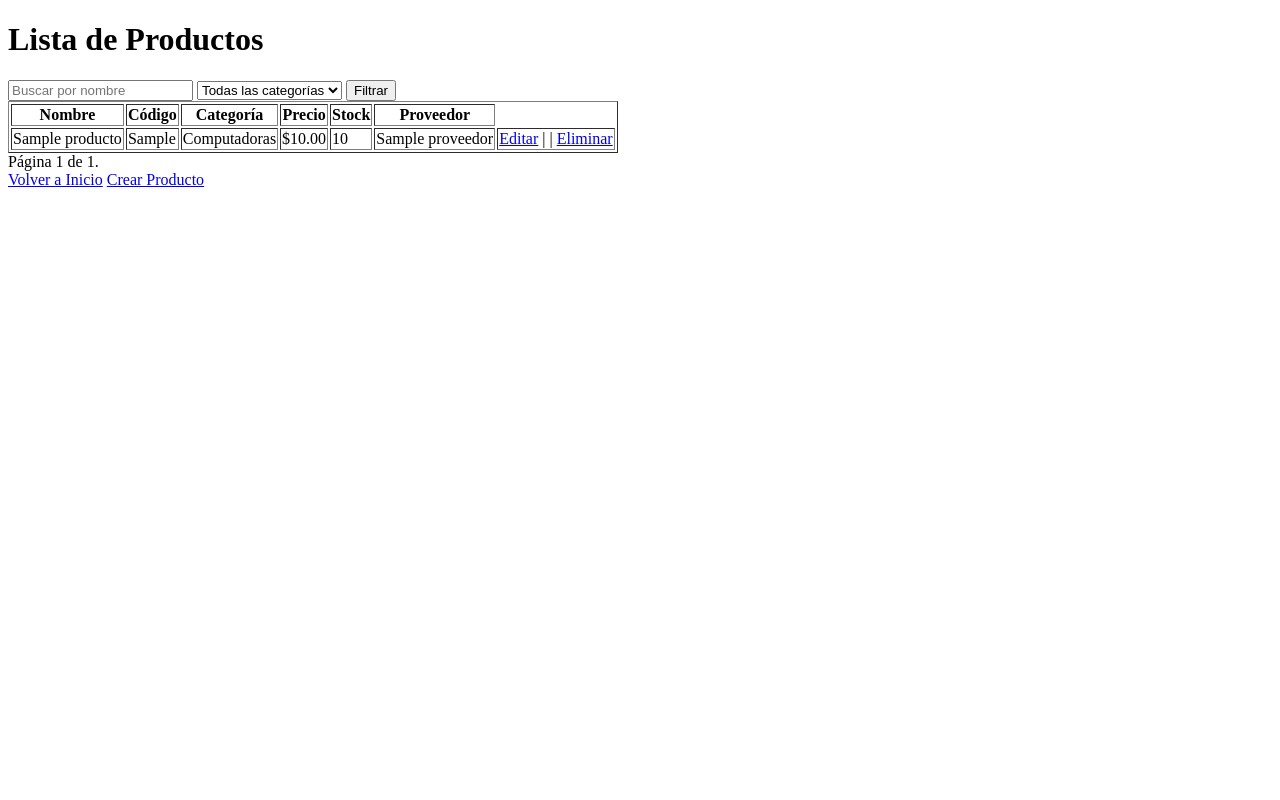
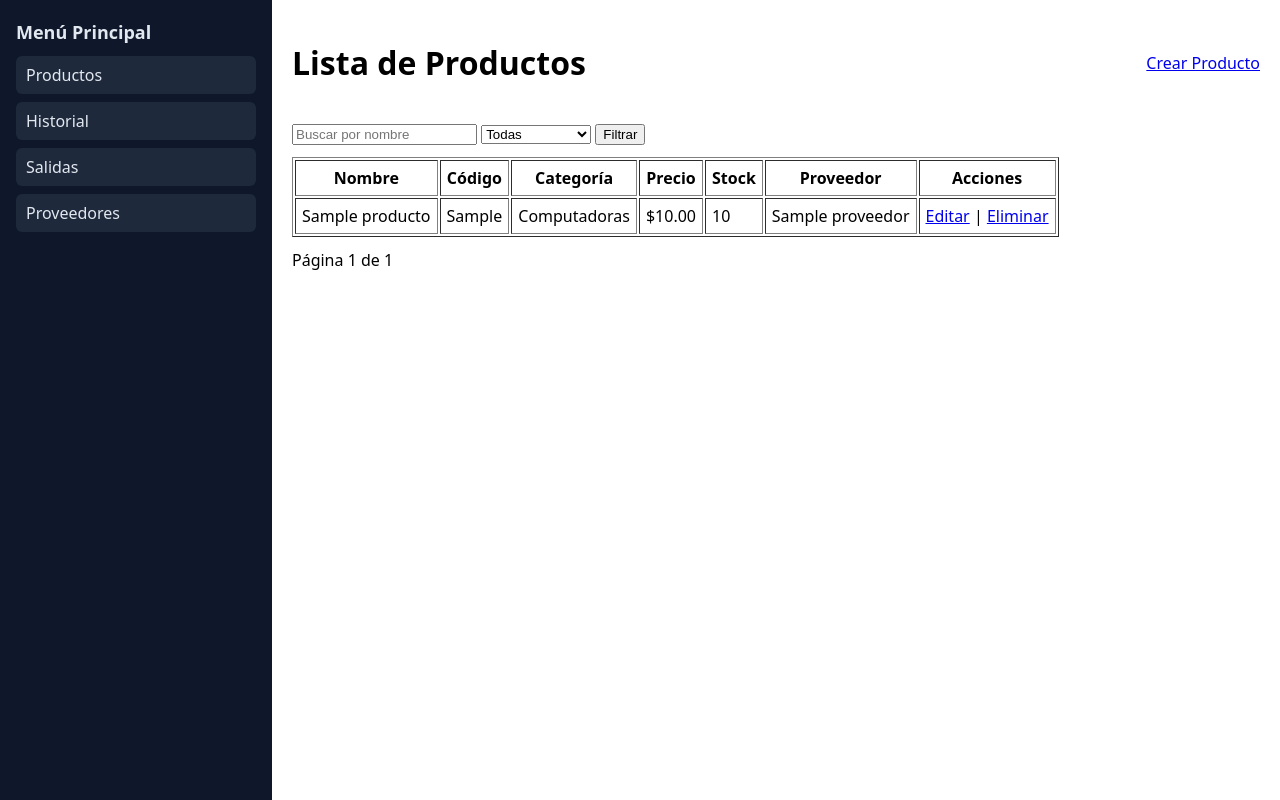
Before and after one commit to Frankgfi/proyecto_final_uneweb, a Django app: page /productos/ in a window 1280 px wide. Run offline with Django 5.2, Linux system fonts and the light colour scheme; tables that the repository leaves empty hold one stand-in row (values such as "Sample post").

Commit message:
historial para eliminacion de producto, y actualizacion de interfaz de productos

```diff
--- a/mi_proyecto/templates/base.html
+++ b/mi_proyecto/templates/base.html
@@ -23,7 +23,7 @@
             <div class="filter-menu">
                 <a href="{% url 'lista_productos' %}">Productos</a>
                 <!-- Pendientes de implementar; deja "#" para evitar NoReverseMatch -->
-                <a href="#">Historial</a>
+                <a href="{% url 'historial_movimientos' %}">Historial</a>
                 <a href="#">Salidas</a>
                 <a href="{% url 'lista_proveedores' %}">Proveedores</a>
             </div>
--- a/mi_proyecto/templates/mi_proyecto/lista_productos.html
+++ b/mi_proyecto/templates/mi_proyecto/lista_productos.html
@@ -1,27 +1,23 @@
-<!DOCTYPE html>
-<html>
-<head>
-    <title>Lista de Productos</title>
-</head>
-<body>
+{% extends "base.html" %}
+{% block title %}Productos{% endblock %}
+{% block content %}
+    <div class="header">
         <h1>Lista de Productos</h1>
+        <a href="{% url 'crear_producto' %}">Crear Producto</a>
+    </div>
 
-    <!-- Filtros -->
-    <form method="get">
+    <form method="get" style="margin-bottom:12px;">
         <input type="text" name="busqueda" placeholder="Buscar por nombre" value="{{ busqueda }}">
         <select name="categoria">
-            <option value="todos">Todas las categorías</option>
+            <option value="todos">Todas</option>
             {% for codigo, nombre in categorias %}
-                <option value="{{ codigo }}" {% if categoria_actual == codigo %}selected{% endif %}>
-                    {{ nombre }}
-                </option>
+                <option value="{{ codigo }}" {% if categoria_actual == codigo %}selected{% endif %}>{{ nombre }}</option>
             {% endfor %}
         </select>
         <button type="submit">Filtrar</button>
     </form>
 
-    <!-- Lista de productos -->
-    <table border="1">
+    <table border="1" cellpadding="6">
         <thead>
             <tr>
                 <th>Nombre</th>
@@ -30,6 +26,7 @@
                 <th>Precio</th>
                 <th>Stock</th>
                 <th>Proveedor</th>
+                <th>Acciones</th>
             </tr>
         </thead>
         <tbody>
@@ -40,45 +37,27 @@
                 <td>{{ producto.get_categoria_display }}</td>
                 <td>${{ producto.precio }}</td>
                 <td>{{ producto.stock }}</td>
-                    <td>{{ producto.proveedor.nombre|default:"Sin proveedor" }}</td>
-                    <td><a href="{% url 'editar_producto' producto.id %}">Editar</a>
-                        | |
+                <td>{{ producto.proveedor.nombre|default:"—" }}</td>
+                <td>
+                    <a href="{% url 'editar_producto' producto.id %}">Editar</a> |
                     <a href="{% url 'eliminar_producto' producto.id %}">Eliminar</a>
                 </td>
-
-
             </tr>
             {% empty %}
-                <tr>
-                    <td colspan="6">No hay productos registrados</td>
-                </tr>
+            <tr><td colspan="7">No hay productos registrados.</td></tr>
             {% endfor %}
         </tbody>
     </table>
 
-    <!-- Paginación -->
-    <div class="pagination">
-        <span class="step-links">
+    <div class="pagination" style="margin-top:12px;">
         {% if productos.has_previous %}
             <a href="?page=1{% if categoria_actual != 'todos' %}&categoria={{ categoria_actual }}{% endif %}{% if busqueda %}&busqueda={{ busqueda }}{% endif %}">&laquo; Primera</a>
             <a href="?page={{ productos.previous_page_number }}{% if categoria_actual != 'todos' %}&categoria={{ categoria_actual }}{% endif %}{% if busqueda %}&busqueda={{ busqueda }}{% endif %}">Anterior</a>
         {% endif %}
-
-            <span class="current">
-                Página {{ productos.number }} de {{ productos.paginator.num_pages }}.
-            </span>
-
+        <span>Página {{ productos.number }} de {{ productos.paginator.num_pages }}</span>
         {% if productos.has_next %}
             <a href="?page={{ productos.next_page_number }}{% if categoria_actual != 'todos' %}&categoria={{ categoria_actual }}{% endif %}{% if busqueda %}&busqueda={{ busqueda }}{% endif %}">Siguiente</a>
             <a href="?page={{ productos.paginator.num_pages }}{% if categoria_actual != 'todos' %}&categoria={{ categoria_actual }}{% endif %}{% if busqueda %}&busqueda={{ busqueda }}{% endif %}">Última &raquo;</a>
         {% endif %}
-        </span>
     </div>
-
-    <nav>
-        <a href="{% url 'inicio' %}">Volver a Inicio</a>
-        <a href="{% url 'crear_producto' %}">Crear Producto</a>
-    </nav>
-
-</body>
-</html>
+{% endblock %}
--- a/mi_proyecto/views.py
+++ b/mi_proyecto/views.py
@@ -141,6 +141,20 @@ def editar_producto(request, id):
 def eliminar_producto(request, id):
     producto = get_object_or_404(Productos, id=id)
     if request.method == 'POST':
+        # Guardar datos antes de eliminar
+        nombre_producto = producto.nombre
+        serial_producto = producto.codigo
+
+        # Registrar en historial
+        HistorialMovimiento.objects.create(
+            producto=None,
+            nombre_producto=nombre_producto,
+            serial_producto=serial_producto,
+            usuario=request.user if request.user.is_authenticated else None,
+            tipo_movimiento='ELIMINACION',
+            detalles=f'Eliminación de producto: {nombre_producto} (Código: {serial_producto})'
+        )
+
         producto.delete()
         return redirect('lista_productos')
     return render(request, 'mi_proyecto/eliminar_producto.html', {'producto': producto})
```
Lines whose indentation alone changed are shown as unchanged.
